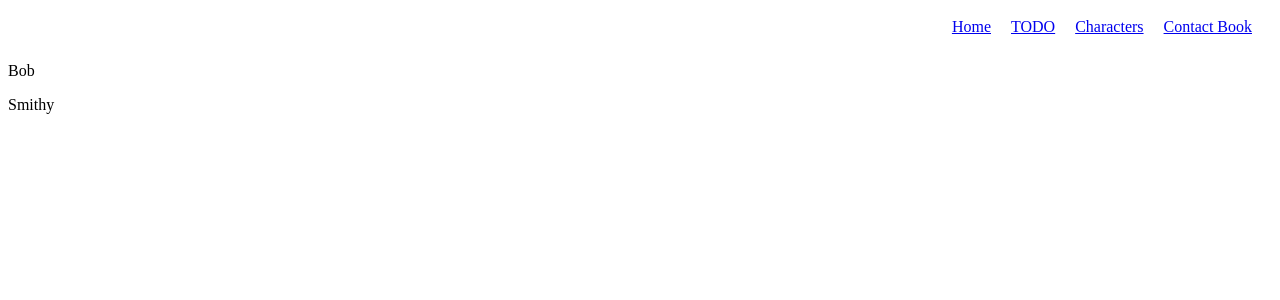
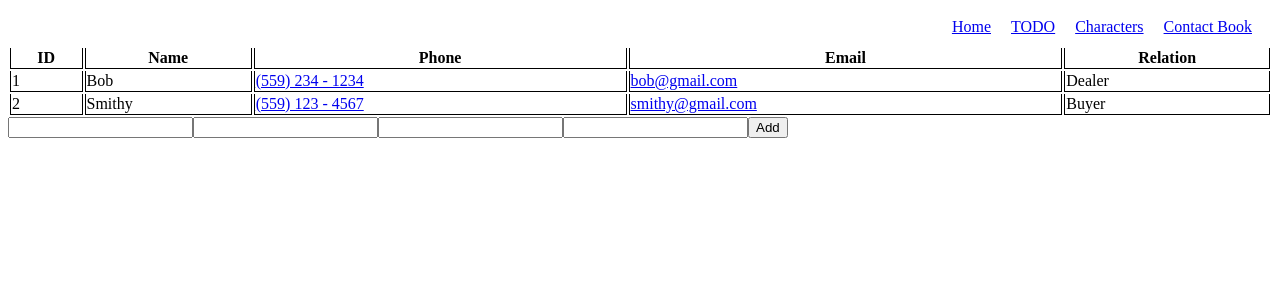
Before and after one commit to vcarranza/Geekwise-angular-course, an Angular app: page /contacts in a window 1280 px wide. Shown: the top 300 px of the page. Built offline with nearby package versions, Linux system fonts and the light colour scheme.

Commit message:
end of day 5

```diff
--- /dev/null
+++ b/src/app/components/email.component.ts
@@ -0,0 +1,11 @@
+import { Component, Input } from '@angular/core';
+
+
+@Component({
+    selector: 'email',
+    template: `<a href="mailto:{{ email }}"> {{ email }}</a>`
+})
+
+export class EmailComponent {
+    @Input() email:string;
+}
--- /dev/null
+++ b/src/app/components/phone.component.ts
@@ -0,0 +1,11 @@
+import { Component, Input } from '@angular/core';
+
+
+@Component({
+    selector: 'phone',
+    template: `<a href="tel:{{ phone }}"> {{ phone | phone }} </a>`
+})
+
+export class PhoneComponent {
+    @Input() phone:string;
+}
--- a/src/app/contact/contact.component.css
+++ b/src/app/contact/contact.component.css
@@ -0,0 +1,14 @@
+.contacts table{
+    width: 100%;
+    margin: 0 auto;
+}
+
+.contacts table tr th, td {
+    border-bottom: 1px solid #000;
+    border-left: 1px solid #000;
+    border-right: 1px solid #000;
+}
+
+.contacts table tr {
+    padding:10px 5px;
+}
--- a/src/app/contact/contact.component.html
+++ b/src/app/contact/contact.component.html
@@ -1,9 +1,26 @@
-<p *ngFor="let contact of contacts">{{ contact.name }}</p>
+<div class="contacts">
+  <table>
+    <tr>
+      <th>ID</th>
+      <th>Name</th>
+      <th>Phone</th>
+      <th>Email</th>
+      <th>Relation</th>
+    </tr>
+    <tr *ngFor="let contact of contacts">
+      <td>{{ contact.id }}</td>
+      <td>{{ contact.name }}</td>
+      <td><phone [phone]="contact.phone"></phone></td>
+      <td><email [email]="contact.email"></email></td>
+      <td>{{ contact.relation }}</td>
+    </tr>
+  </table>
 
-
-
-
-<!-- <div class="contact">
-  <h1>List of contacts</h1>
-  <ng-container></ng-container>
-</div> -->
+  <form (ngSubmit)="addContact()">
+    <input type="text" name="name" [(ngModel)]="newContact.name">
+    <input type="text" name="phone" [(ngModel)]="newContact.phone">
+    <input type="text" name="email" [(ngModel)]="newContact.email">
+    <input type="text" name="relation" [(ngModel)]="newContact.relation">
+    <button>Add</button>
+  </form>
+</div>
--- a/src/app/contact/contact.component.ts
+++ b/src/app/contact/contact.component.ts
@@ -16,9 +16,15 @@ export class ContactComponent implements OnInit, OnDestroy {
 
   contacts: ContactInterface[];
 
+  newContact: ContactInterface = this.contactService.newContact;
+
   setContacts(): Subscription {
      return this.contactService.getContacts()
       .subscribe(contacts => this.contacts = contacts);
+  }
+
+  addContact():void {
+    this.contacts.push(this.contactService.addNewContact());
   }
 
   ngOnInit() {
--- /dev/null
+++ b/src/app/pipes/phone.pipe.ts
@@ -0,0 +1,15 @@
+import { Pipe, PipeTransform } from '@angular/core';
+
+@Pipe({
+  name: 'phone'
+})
+export class PhonePipe implements PipeTransform {
+
+  transform(value: string, args?: any): string {
+    const areaCode = value.slice(0,3);
+    const firstPart = value.slice(3,6);
+    const lastPart = value.slice(6,10);
+    return `(${areaCode}) ${firstPart} - ${lastPart}`;
+  }
+
+}
--- a/src/app/services/contact.service.ts
+++ b/src/app/services/contact.service.ts
@@ -12,7 +12,15 @@ export class ContactService {
 
   constructor() { }
 
+  newContact: ContactInterface = new Contact();
+
   getContacts (): Observable<ContactInterface[]>{
     return of(CONTACTS);
   }
+
+  addNewContact(): ContactInterface {
+    const contactToAdd = this.newContact;
+    this.newContact = new Contact();
+    return contactToAdd;
+  }
 }
```
Also changed, not shown: src/app/app.module.ts (+7 -1 lines), 1 other file (tests, documents, lock files or other folders).
